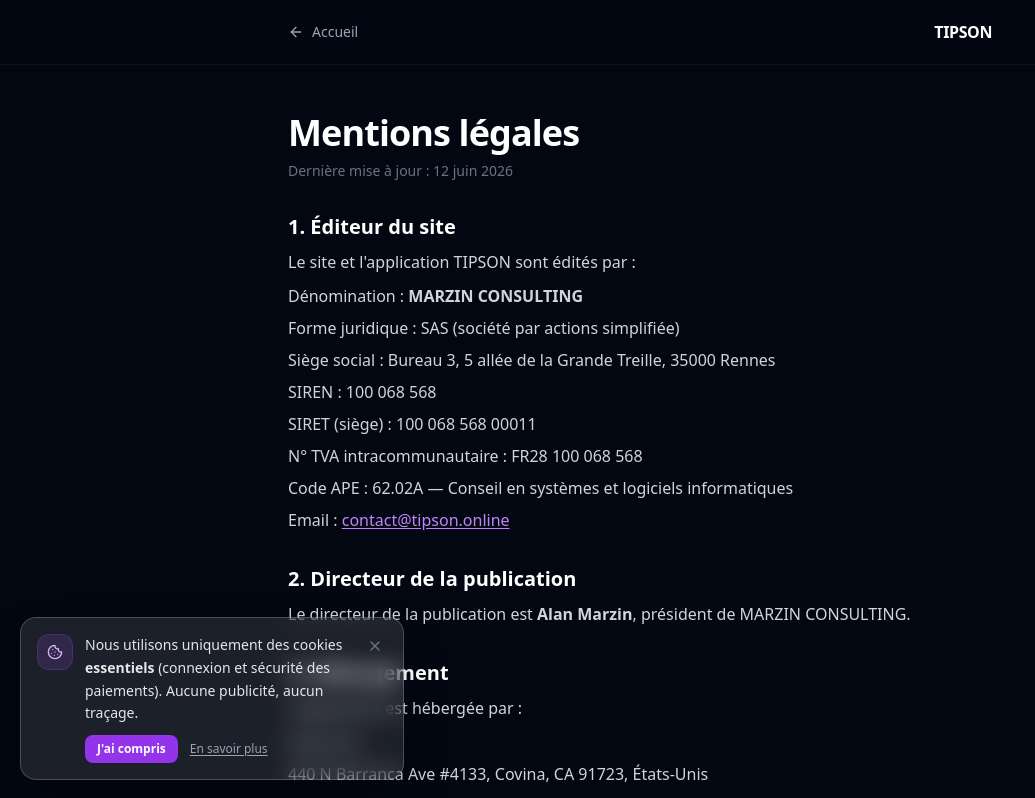
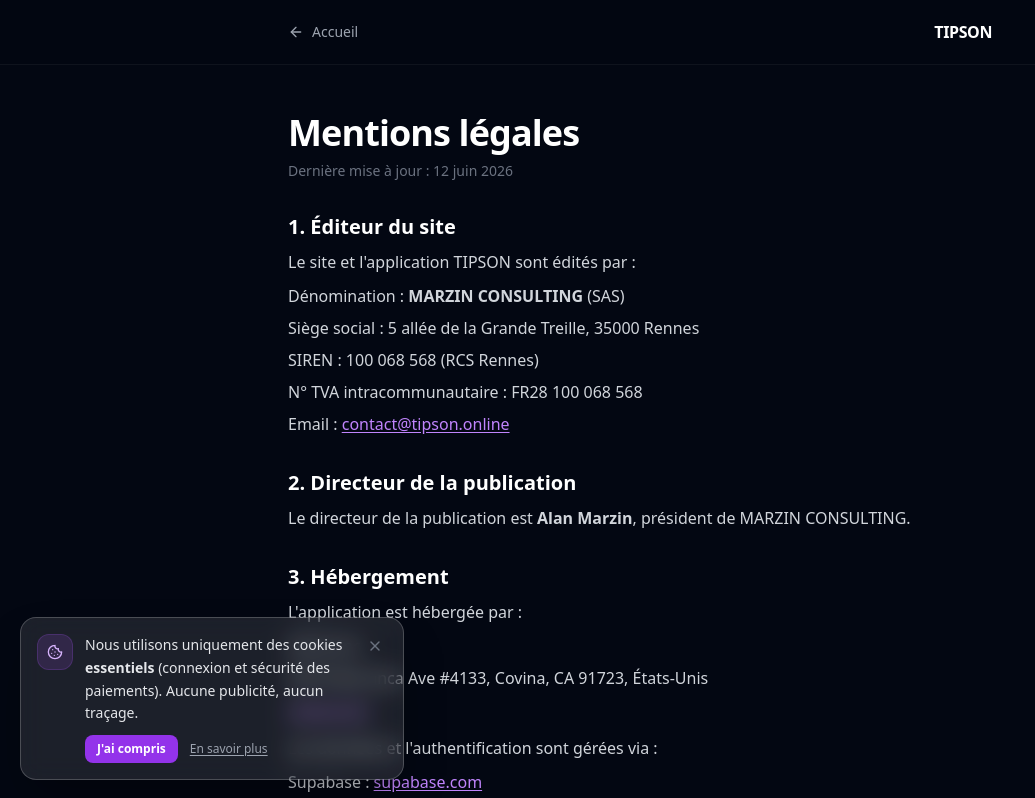
Before and after one commit to lalzin/tipson, a Next.js app: page /mentions-legales in a window 1280 px wide. Shown: the top 798 px of the page, without its empty margins (0-1035 px from the left). Built offline with nearby package versions, Linux system fonts and the light colour scheme.

Commit message:
legal: réduit les mentions au strict minimum (retire SIRET, code APE)
Mentions légales : dénomination, siège, SIREN (RCS), TVA, email + directeur
de publication. Rappels CGV/confidentialité simplifiés au nom de l'éditeur.

```diff
--- a/app/cgv/page.tsx
+++ b/app/cgv/page.tsx
@@ -30,7 +30,7 @@
         <Section title="1. Objet">
           <p>
             Les présentes conditions régissent l&apos;utilisation du service TIPSON, édité par
-            <strong> MARZIN CONSULTING</strong> (SAS, SIREN 100 068 568, Rennes), qui permet au public
+            <strong> MARZIN CONSULTING</strong>, qui permet au public
             d&apos;envoyer des demandes de morceaux à un DJ ou de rejoindre une file de karaoké lors d&apos;un
             événement, avec une option de participation payante. En utilisant le service, vous acceptez
             ces conditions.
--- a/app/confidentialite/page.tsx
+++ b/app/confidentialite/page.tsx
@@ -35,7 +35,7 @@
 
         <Section title="1. Responsable du traitement">
           <p>
-            Le responsable du traitement est <strong>MARZIN CONSULTING</strong> (SAS, SIREN 100 068 568),
+            Le responsable du traitement est <strong>MARZIN CONSULTING</strong>,
             joignable à l&apos;adresse <a href="mailto:contact@tipson.online" className="text-purple-400 hover:text-purple-300 underline underline-offset-2">contact@tipson.online</a>. Les informations complètes
             figurent dans les <Link href="/mentions-legales" className="text-purple-400 hover:text-purple-300 underline underline-offset-2">mentions légales</Link>.
           </p>
--- a/app/mentions-legales/page.tsx
+++ b/app/mentions-legales/page.tsx
@@ -30,13 +30,10 @@
         <Section title="1. Éditeur du site">
           <p>Le site et l&apos;application TIPSON sont édités par :</p>
           <ul className="list-none space-y-1.5 mt-2">
-            <li>Dénomination : <strong>MARZIN CONSULTING</strong></li>
-            <li>Forme juridique : SAS (société par actions simplifiée)</li>
-            <li>Siège social : Bureau 3, 5 allée de la Grande Treille, 35000 Rennes</li>
-            <li>SIREN : 100 068 568</li>
-            <li>SIRET (siège) : 100 068 568 00011</li>
+            <li>Dénomination : <strong>MARZIN CONSULTING</strong> (SAS)</li>
+            <li>Siège social : 5 allée de la Grande Treille, 35000 Rennes</li>
+            <li>SIREN : 100 068 568 (RCS Rennes)</li>
             <li>N° TVA intracommunautaire : FR28 100 068 568</li>
-            <li>Code APE : 62.02A — Conseil en systèmes et logiciels informatiques</li>
             <li>Email : <a href="mailto:contact@tipson.online" className="text-purple-400 hover:text-purple-300 underline underline-offset-2">contact@tipson.online</a></li>
           </ul>
         </Section>
```
Also changed, not shown: 1 other file (tests, documents, lock files or other folders).
